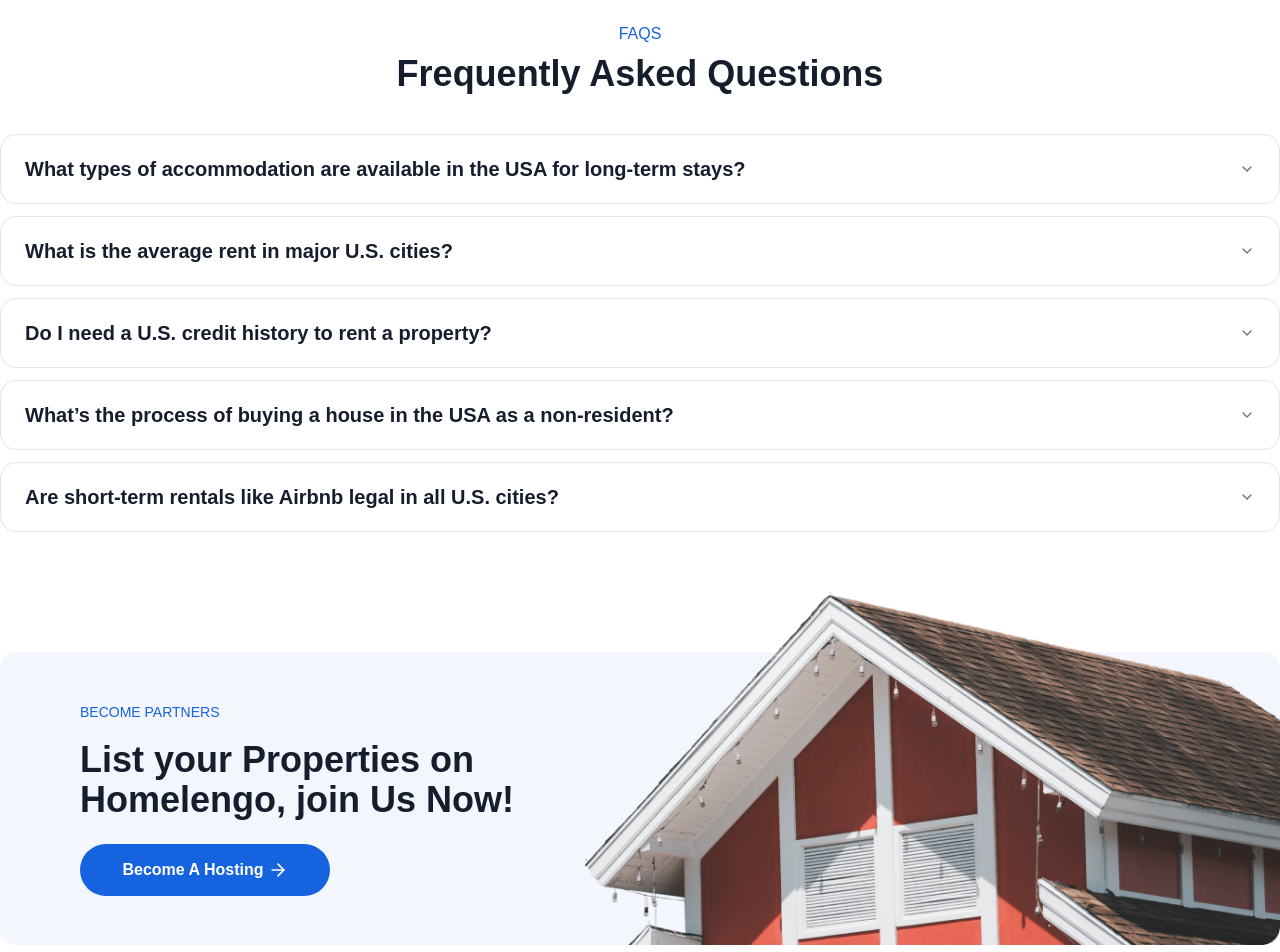
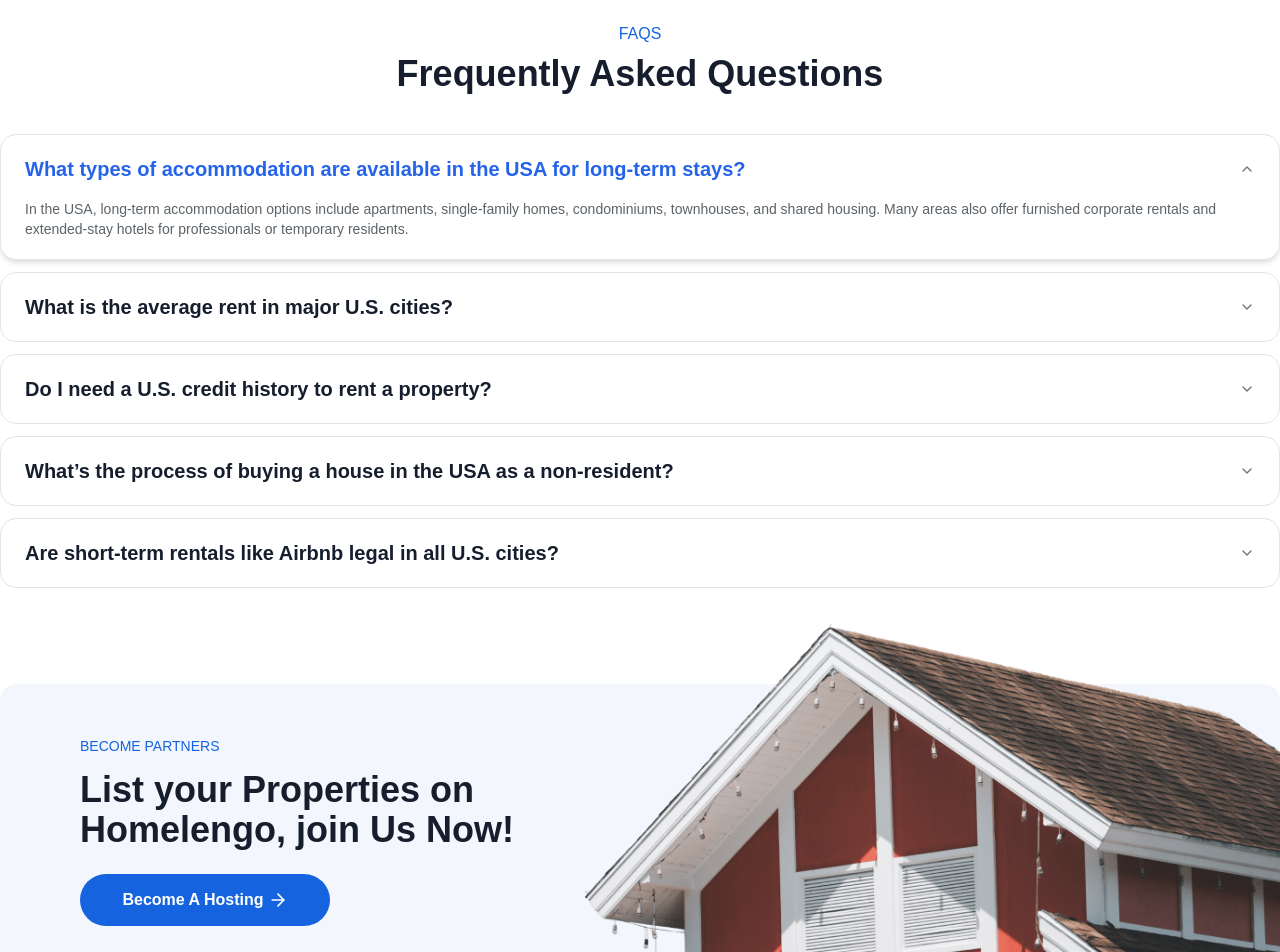
Before and after one commit to aryan7123/homelengo, a Next.js app: page /contact-us in a window 1280 px wide. Shown: the part 1940-2892 px from the top of the page. Built offline with nearby package versions, Linux system fonts and the light colour scheme; no server answers.

Commit message:
set the default value of accordion

```diff
--- a/app/contact-us/page.tsx
+++ b/app/contact-us/page.tsx
@@ -272,6 +272,7 @@ const page = () => {
               type="single"
               collapsible
               className="w-full mt-10"
+              defaultValue="item-1"
             >
               <AccordionItem
                 className="border border-[#e4e4e4] rounded-2xl py-1 px-6 mb-3 data-[state=open]:shadow-md"
@@ -347,11 +348,11 @@ const page = () => {
               </AccordionItem>
             </Accordion>
           </div>
-          <div className="w-full my-20 bg-[#f3f7fd] rounded-2xl relative">
+          <div className="w-full mb-20 mt-14 bg-[#f3f7fd] rounded-2xl relative">
             <div className="flex md:flex-row flex-col md:items-center items-start md:justify-between md:gap-0 gap-10 justify-start">
               <div className="md:pl-20 pl-6 md:pt-0 pt-10 pr-5">
                 <span className="uppercase text-sm font-medium text-[#1563df]">become partners</span>
-                <h3 className="md:text-4xl text-2xl mt-4 text-[#161e2d] text-balance font-semibold">List your Properties on Homelengo, join Us Now!</h3>
+                <h3 className="md:text-4xl text-2xl mt-3 text-[#161e2d] text-balance font-semibold">List your Properties on Homelengo, join Us Now!</h3>
                 <button type="button" className="w-[250px] flex items-center justify-center gap-1 bg-[#1563df] text-white font-semibold text-base rounded-full mt-6 py-3.5 transition-colors hover:bg-[#0e49a6] capitalize">become a hosting <ArrowRight size={20}/> </button>
               </div>
               <div>
```
